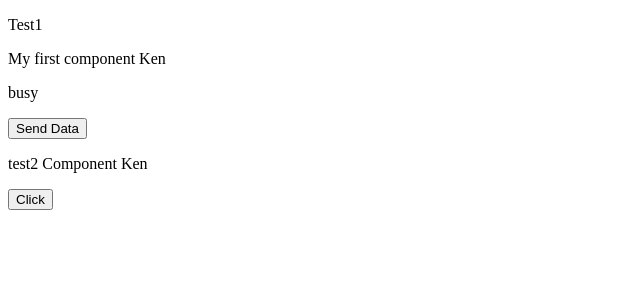
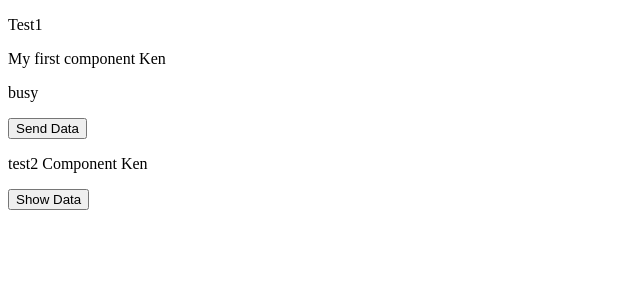
Before and after one commit to 0WLB34R/AngularCourse, an Angular app: page / in a window 1280 px wide. Shown: the top 300 px of the page, without its empty margins (0-640 px from the left). Built offline with nearby package versions, Linux system fonts and the light colour scheme.

Commit message:
08/09/2021 custom component 2 inputs and 1 output

```diff
--- a/src/app/app.component.html
+++ b/src/app/app.component.html
@@ -1,4 +1,3 @@
 <p> Test1</p>
 <test1 status = "busy" onSendData="printHello($event)" > </test1>
-<test2> </test2>
-<button onclick="">Click</button>
+<test2 name="Ken" lastName="Hervas" (onClickName)="printData($event)"> </test2>
--- a/src/app/app.component.ts
+++ b/src/app/app.component.ts
@@ -88,4 +88,7 @@ export class AppComponent {
     console.log("Hello");
   }
 
+  printData(event){
+    console.log('CHILD COMP SENT: ',event);
+  }
 }
--- a/src/app/test2/test2.component.html
+++ b/src/app/test2/test2.component.html
@@ -1,3 +1,5 @@
 <p>
 test2 Component Ken
 </p>
+
+<button (click)="onClick($event)">Show Data</button>
--- a/src/app/test2/test2.component.ts
+++ b/src/app/test2/test2.component.ts
@@ -1,4 +1,4 @@
-import { Component, OnInit } from '@angular/core';
+import { Component, OnInit, Input, Output, EventEmitter } from '@angular/core';
 
 @Component({
   selector: 'test2',
@@ -6,6 +6,15 @@ import { Component, OnInit } from '@angular/core';
   styleUrls: ['./test2.component.css']
 })
 export class Test2Component implements OnInit {
+  @Input() name:string = "";
+  @Input() lastName:string = "";
+
+  @Output() onClickName= new EventEmitter(null);
+
+  onClick(){
+    this.onClickName.emit('general data '+this.name+' '+this.lastName);
+  }
+
 
   constructor() { }
 
```
